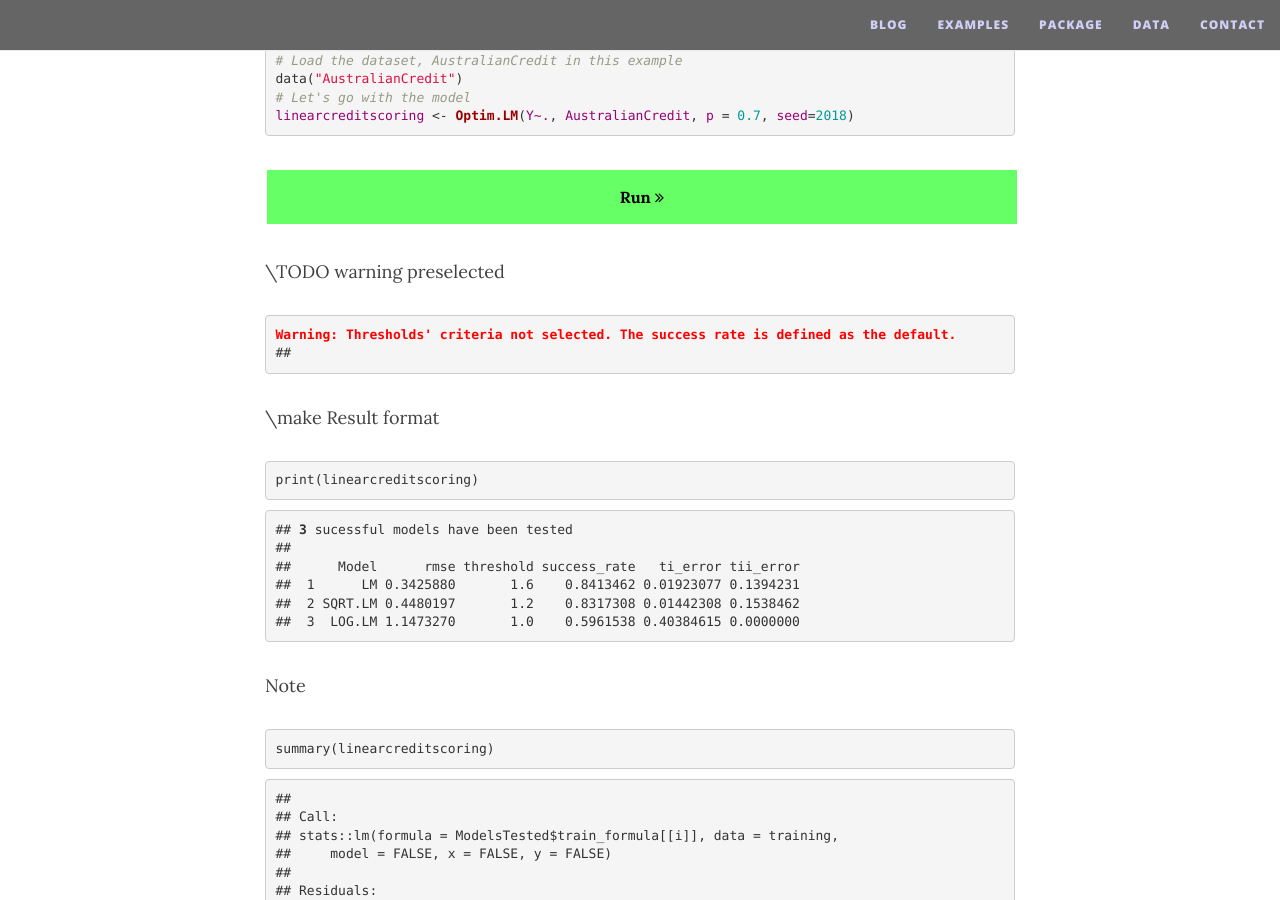
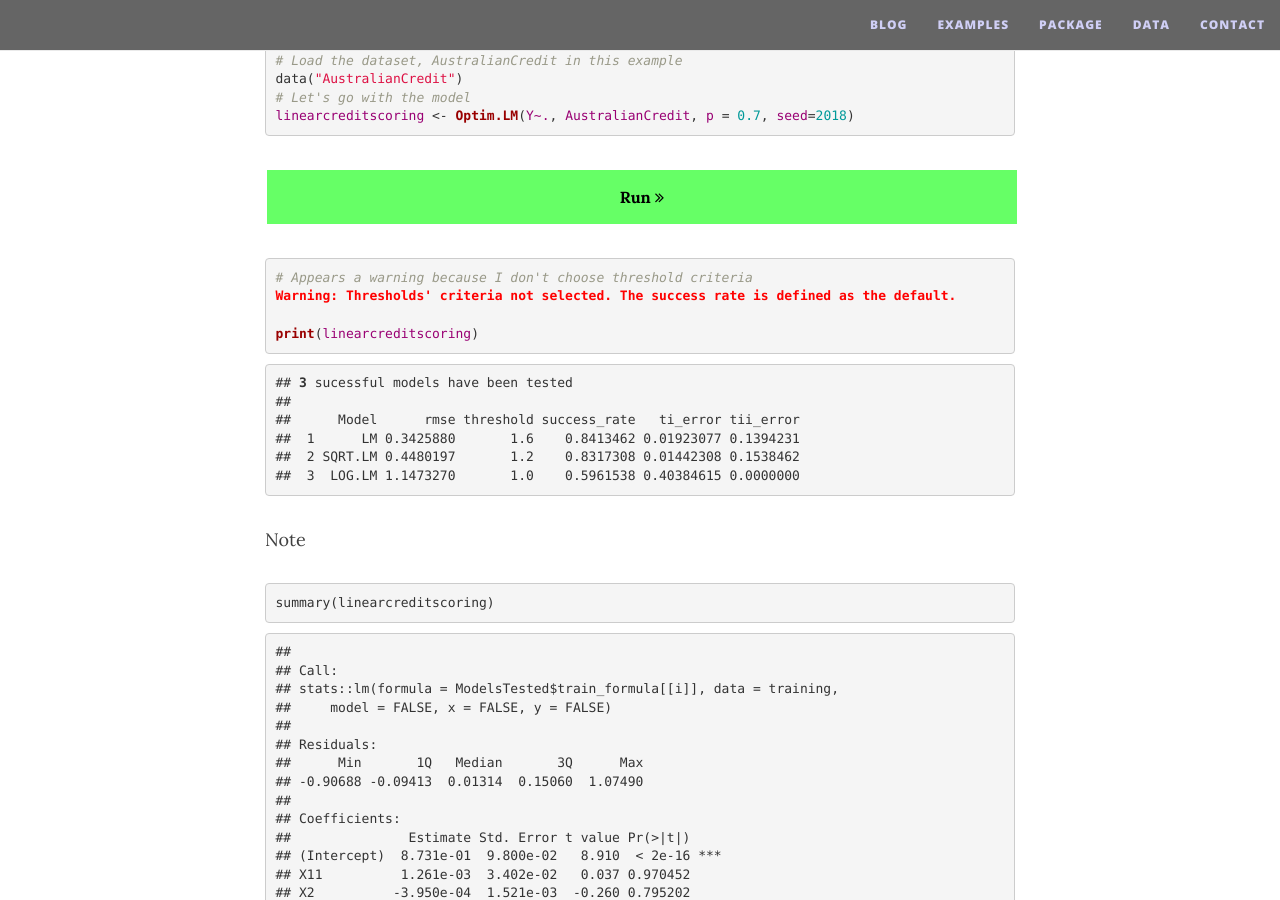
Before and after one commit to economistgame/OptimClassifier, a Jekyll site: the page built from examples/index.md, in a window 1280 px wide and 900 px high, scrolled down 605 px. Built offline with Jekyll 4.4.1, drawn with Linux system fonts in a browser that asks for light colours; nearby versions of some CDN libraries.

Commit message:
Update index.md

```diff
--- a/examples/index.md
+++ b/examples/index.md
@@ -45,11 +45,10 @@ data(<span class="hljs-string">"AustralianCredit"</span>)
 <button style="width:100%" class="method-button" onClick="location.href='#lm'">Run <i class="fa fa-angle-double-right"></i>
 </button>
 
-\\TODO warning preselected
-<pre><code><font color="red"><b>Warning: Thresholds' criteria not selected. The success rate is defined as the default.</b></font>
-## </code></pre>
-\\make Result format
-<pre class="r"><code>print(linearcreditscoring)</code></pre>
+<pre><code><span class="hljs-comment"># Appears a warning because I don't choose threshold criteria </span>
+<font color="red"><b>Warning: Thresholds' criteria not selected. The success rate is defined as the default.</b></font>
+
+<span class="hljs-keyword">print</span>(<span class="hljs-literal">linearcreditscoring</span>)</code></pre>
 <pre><code>## <b>3</b> sucessful models have been tested
 ##
 ##      Model      rmse threshold success_rate   ti_error tii_error
```
